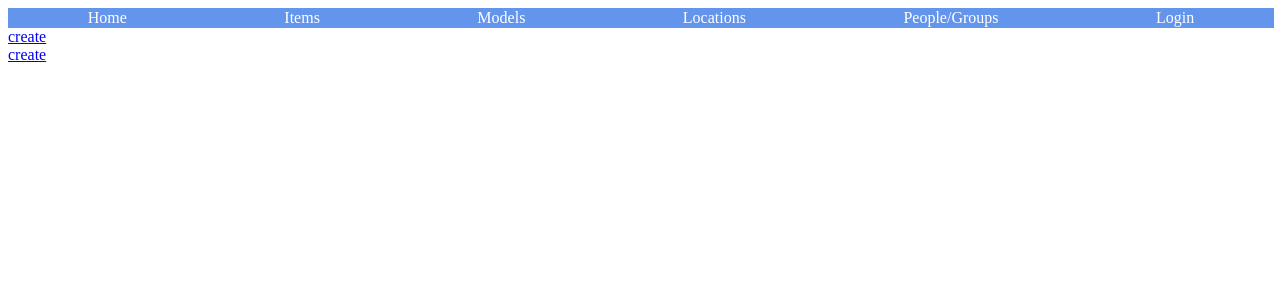
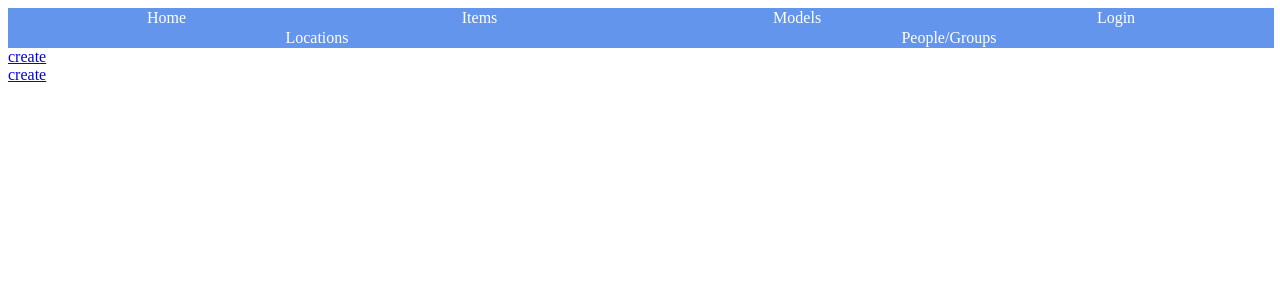
Before and after one commit to tougshire/libtekin, a Django app: template templates/libtekin/entity_list.html in a window 1280 px wide. Shown: the top 300 px of the page. Run offline with Django 3.2, Linux system fonts and the light colour scheme; the template is opened without the code that fills it, so the values that code supplies are empty.

Commit message:
split the top menu into two lines

```diff
--- a/templates/libtekin/_base.html
+++ b/templates/libtekin/_base.html
@@ -12,8 +12,6 @@
   <div class="menu-item menu-item-home">Home</div>
   <div class="menu-item"><a href="{% url 'libtekin:item-list' %}">Items</a></div>
   <div class="menu-item"><a href="{% url 'libtekin:mmodel-list' %}">Models</a></div>
-    <div class="menu-item"><a href="{% url 'libtekin:location-list' %}">Locations</a></div>
-    <div class="menu-item"><a href="{% url 'libtekin:entity-list' %}">People/Groups</a></div>
   {% url_if 'profile' as url_if %}
   {% if user.username %}
     <div class="menu-item">
@@ -29,6 +27,14 @@
   {% endif %}
 
 </div>
+
+
+
+  <div class="menu menu-top">
+    <div class="menu-item"><a href="{% url 'libtekin:location-list' %}">Locations</a></div>
+    <div class="menu-item"><a href="{% url 'libtekin:entity-list' %}">People/Groups</a></div>
+
+  </div>
 {% endblock %}
 {% block content %}{% endblock %}
 {% block bottomscript %}{% endblock %}
```
Lines whose indentation alone changed are shown as unchanged.
